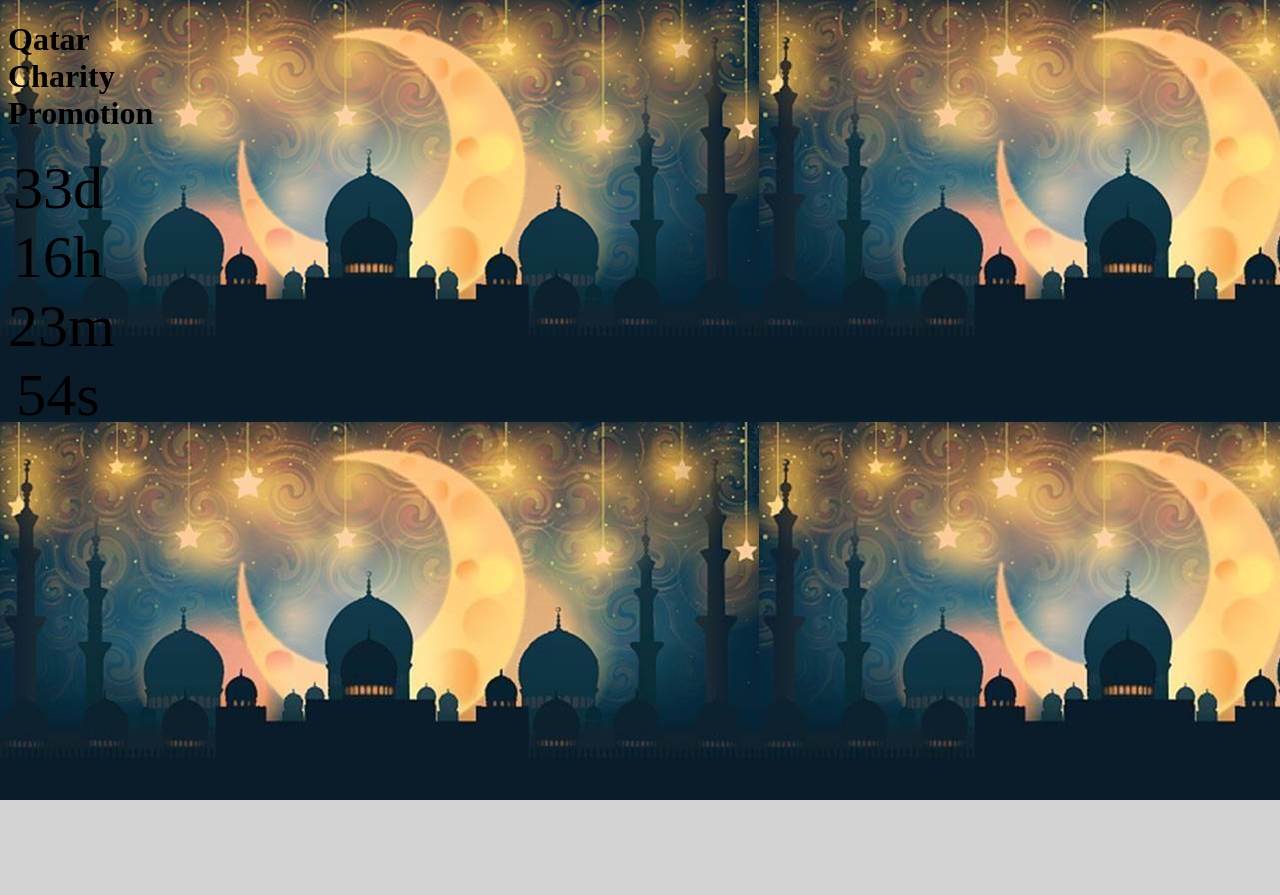
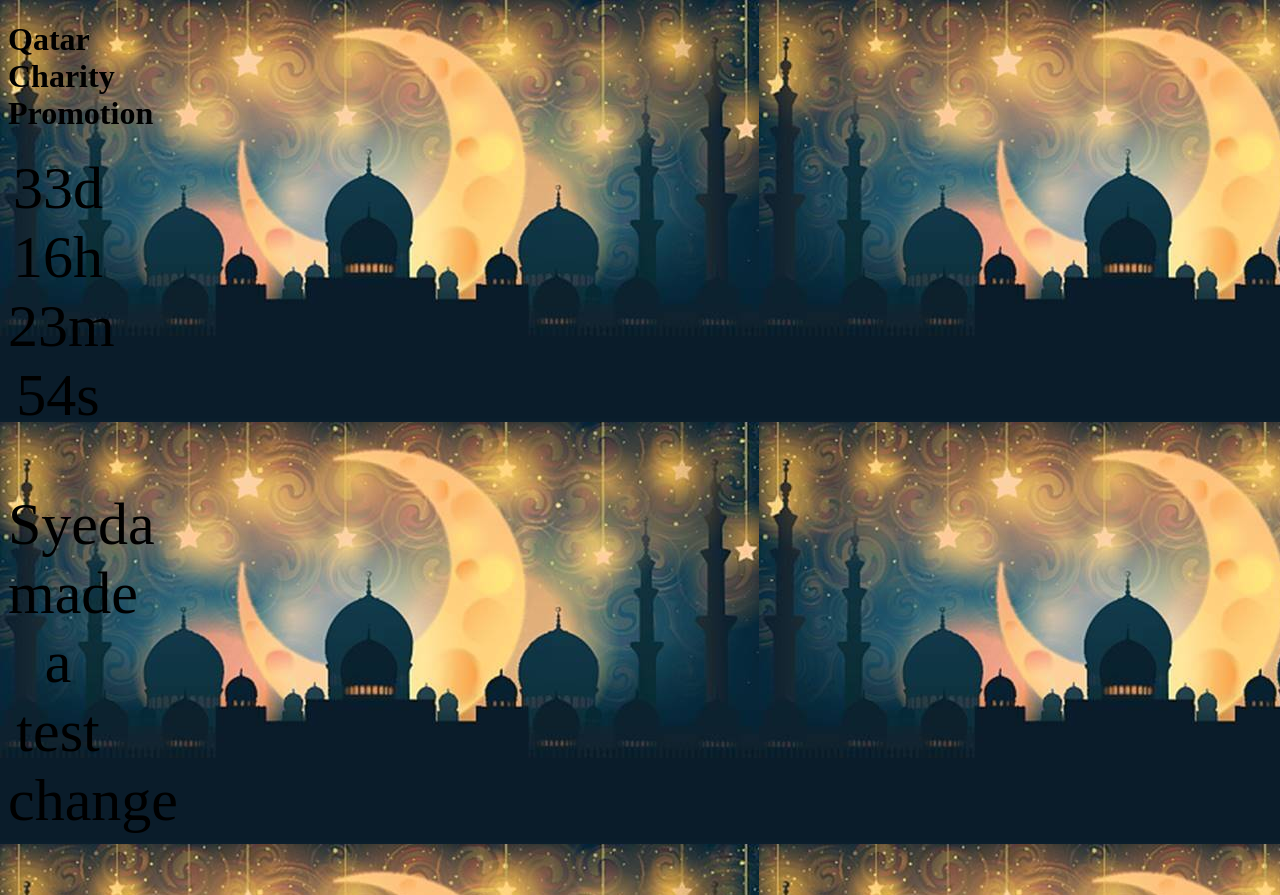
Before and after one commit to Mona-Eldouse/QatarCharity, a plain HTML site: page Home.html in a window 1280 px wide. Before the commit the page ends 800 px from the top, so only its background shows below. Drawn offline with Linux system fonts and the light colour scheme.

Commit message:
Update Home.html

```diff
--- a/Home.html
+++ b/Home.html
@@ -41,5 +41,7 @@
           }
         }, 1000);
         </script>
+
+        <p>Syeda made a test change</p>
 </body>
 </html>
```
